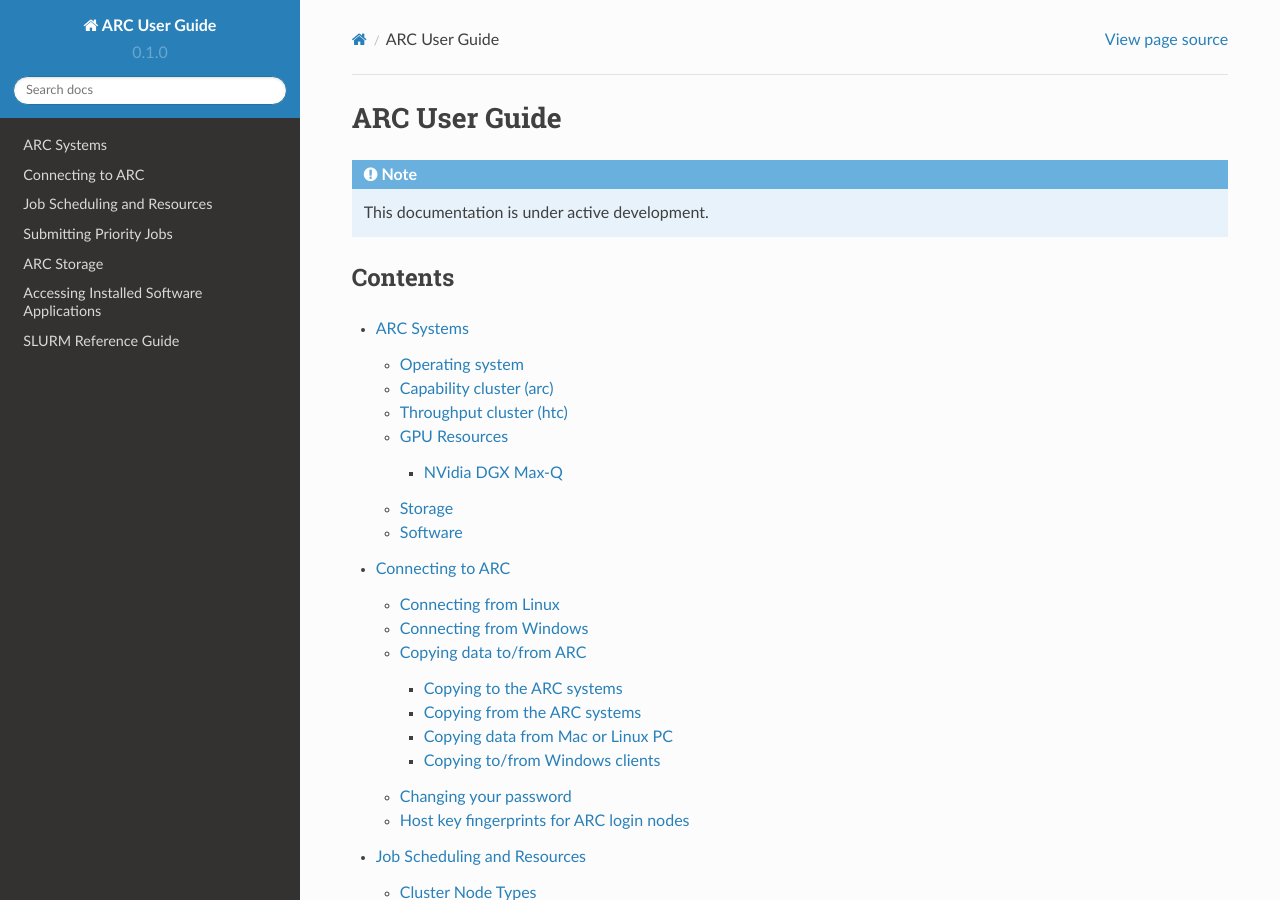
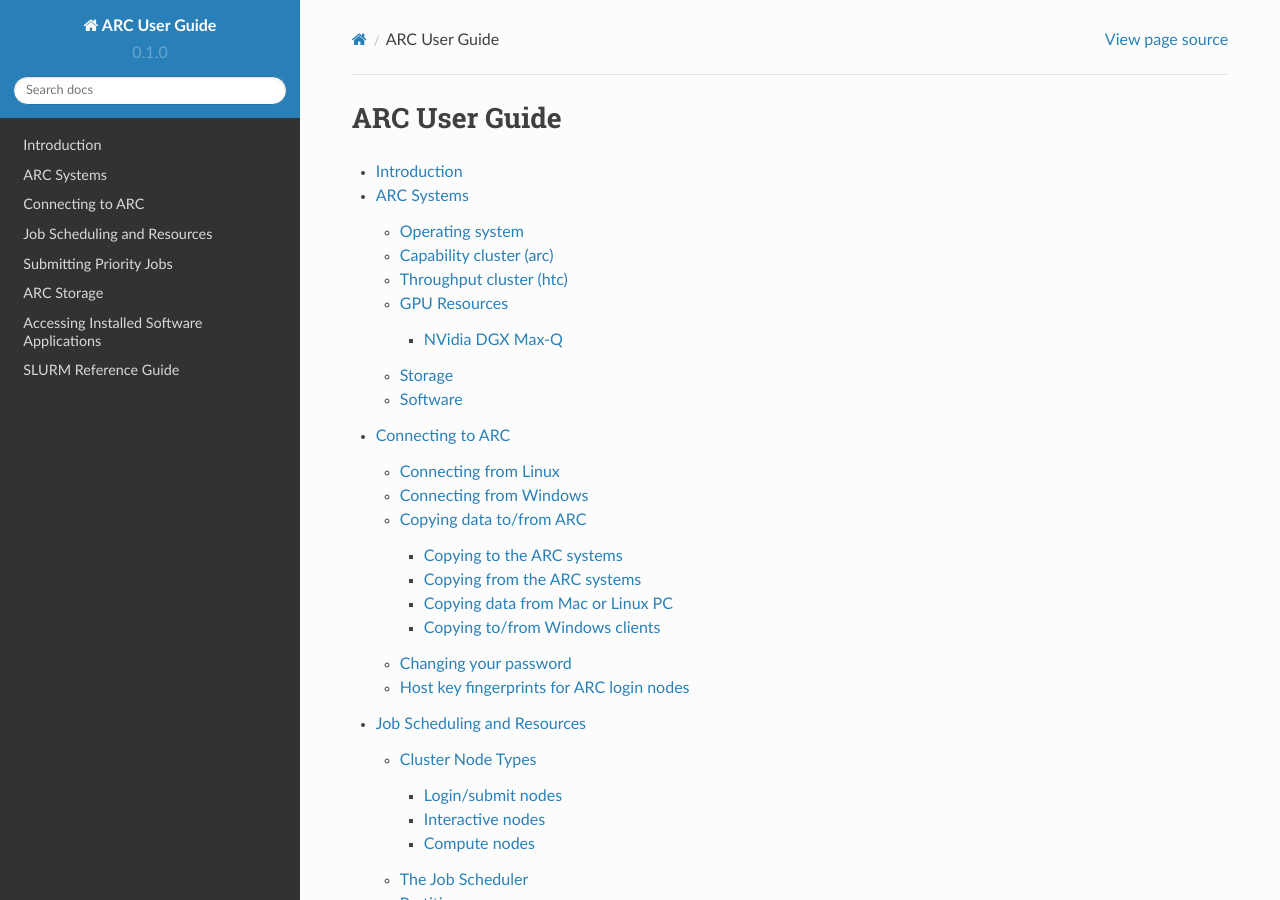
Before and after one commit to tina-friedrich/arc-user-guide, a Sphinx documentation site: the page built from docs/source/index.rst, in a window 1280 px wide and 900 px high. Built offline with Sphinx 7.4.7 and the Read the Docs theme 2.0.0, drawn with Linux system fonts in a browser that asks for light colours.

Commit message:
Update index.rst

```diff
--- a/docs/source/index.rst
+++ b/docs/source/index.rst
@@ -2,18 +2,9 @@ ARC User Guide
 ==============
 
 
-
-
-
-.. note::
-
-   This documentation is under active development.
-
-Contents
---------
-
 .. toctree::
 
+   introduction
    arc-systems
    connecting-to-arc
    job-scheduling
```
